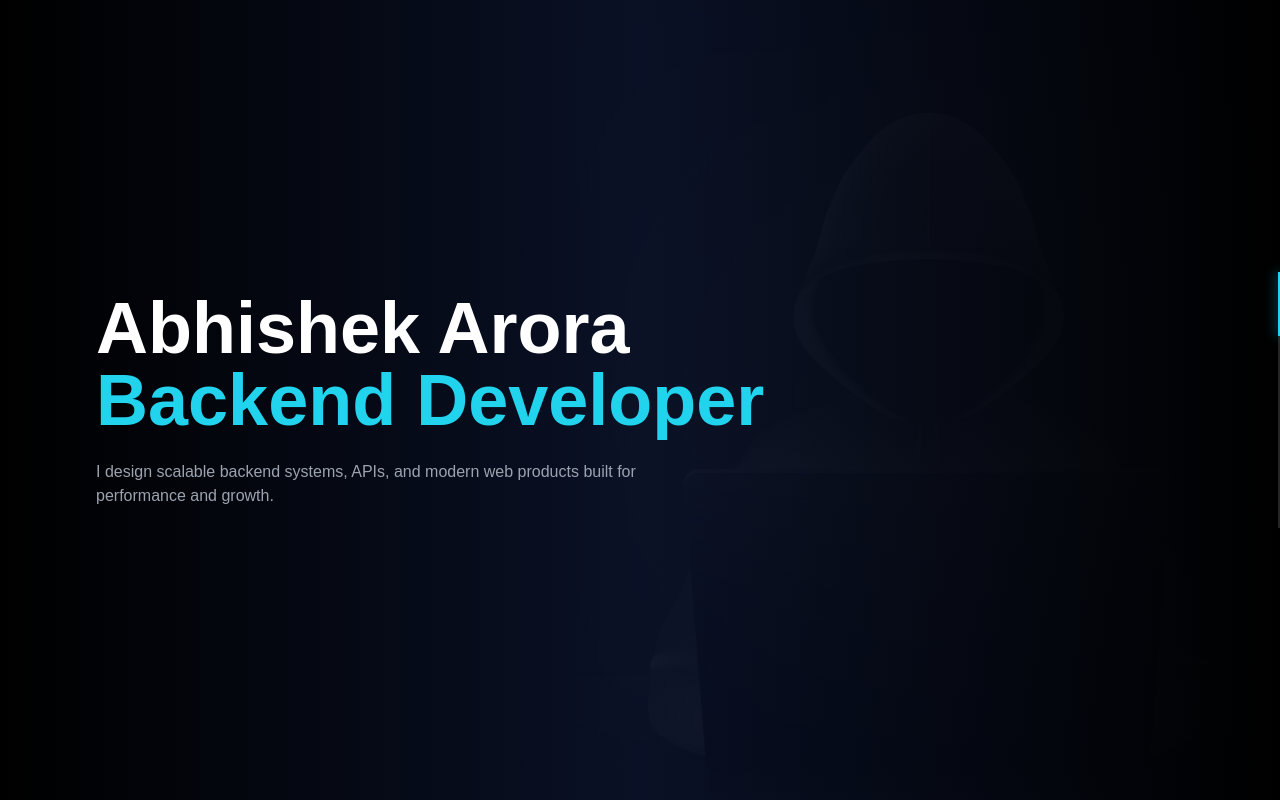
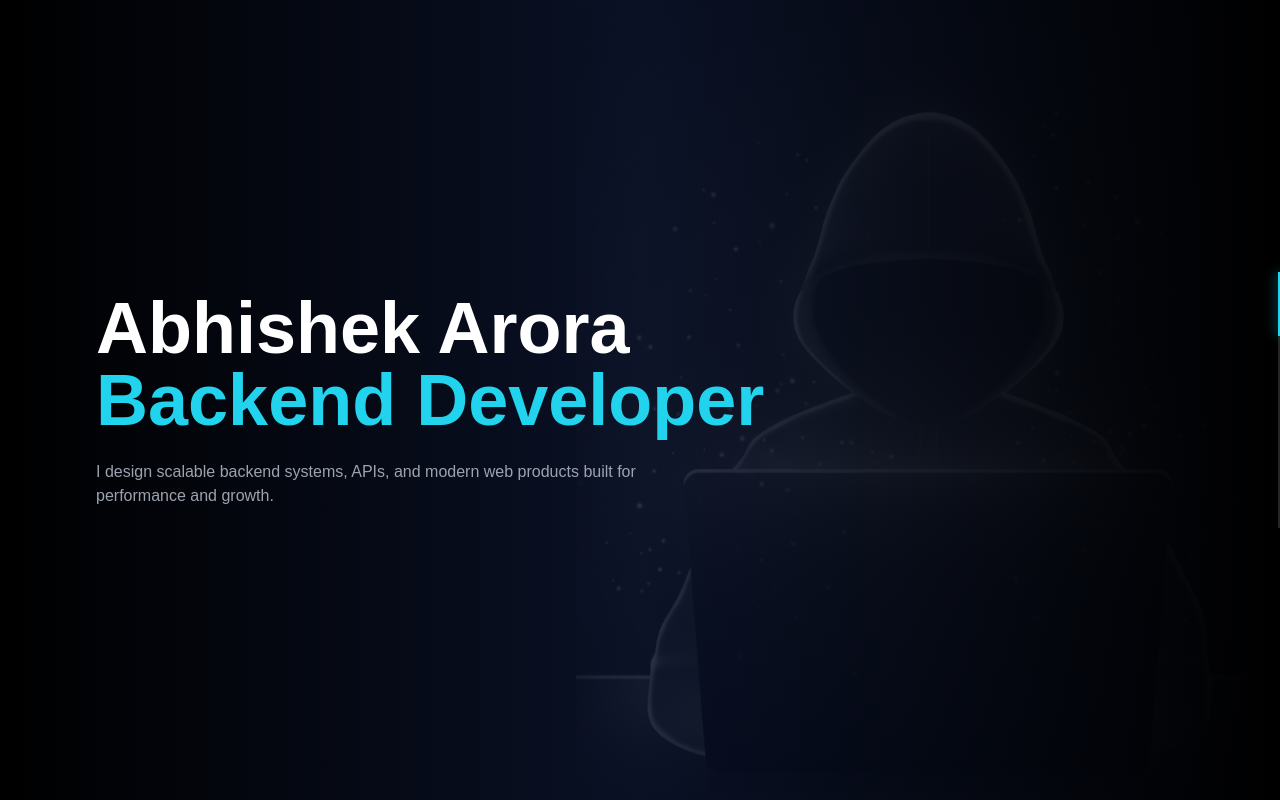
Before and after one commit to abhishekarora17/react-portfolio, a React (Vite) app: page / in a window 1280 px wide. Shown: the top 800 px of the page. Built offline with nearby package versions, Linux system fonts and the light colour scheme.

Commit message:
background image color boosted

```diff
--- a/src/sections/Hero.tsx
+++ b/src/sections/Hero.tsx
@@ -1,5 +1,5 @@
 import { motion } from "framer-motion";
-import developerImg from "../assets/developerImg.jpg";
+import developerImg from "../assets/developerImg.png";
 
 export default function Hero() {
   return (
@@ -15,7 +15,7 @@ export default function Hero() {
             w-[55vw]
             object-cover
             object-center
-            opacity-65
+            opacity-100
             grayscale
           "
         />
```
Also changed, not shown: src/assets/developerImg.jpg (deleted), src/assets/developerImg.png (added).
